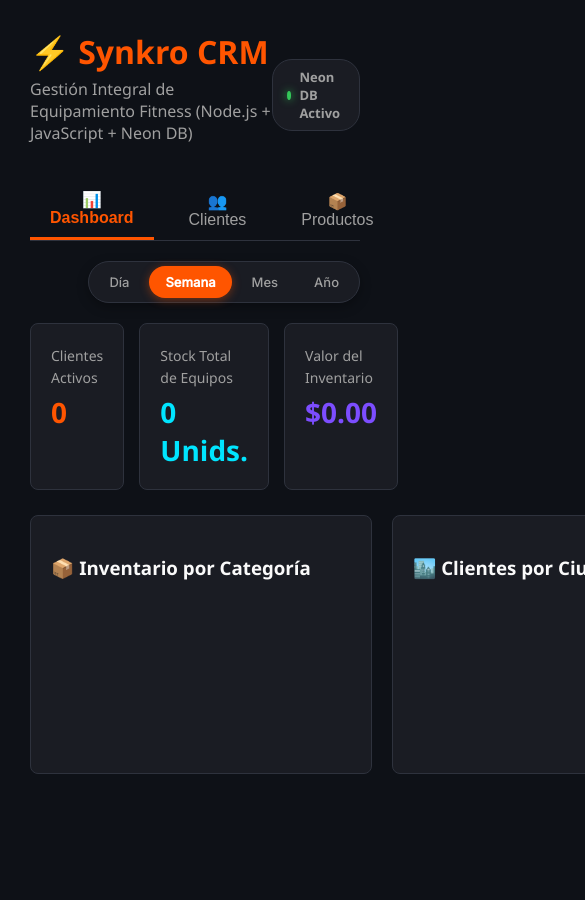
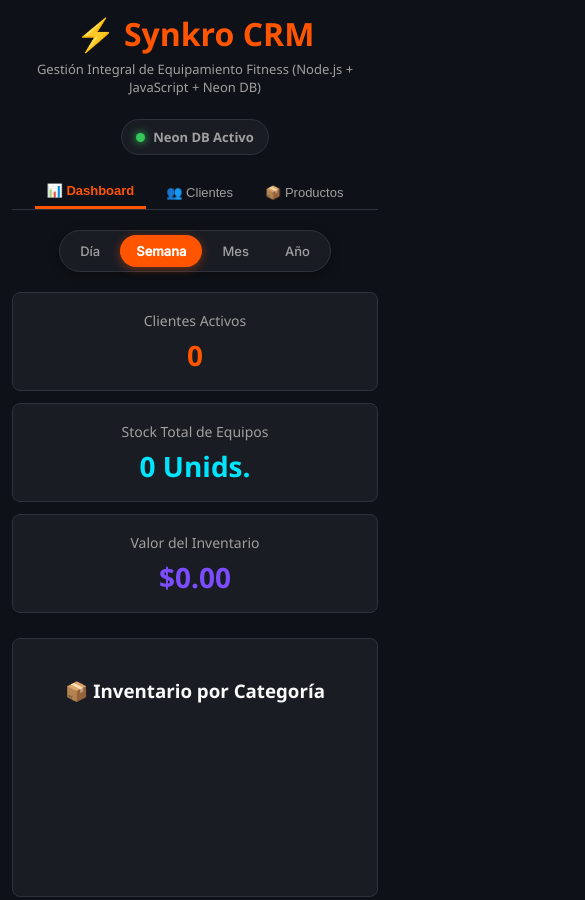
Before and after one commit to JEOVAN2/synkro-crm, a website: page public/index.html in a window 390 px wide. Shown: the top 900 px of the page, 585 px wide, since content can reach past the window. Before the commit the page ends 844 px from the top, so only its background shows below. Drawn offline with nearby package versions, Linux system fonts and the light colour scheme; no server answers.

Commit message:
Update styles.css

```diff
--- a/public/styles.css
+++ b/public/styles.css
@@ -281,3 +281,96 @@ tbody tr:hover {
 
 @keyframes fadein { from { bottom: 0; opacity: 0; } to { bottom: 30px; opacity: 1; } }
 @keyframes fadeout { from { bottom: 30px; opacity: 1; } to { bottom: 0; opacity: 0; } }
+
+/* ==========================================
+   ESTRUCTURA Y CENTRADO MÓVIL MEJORADO
+   ========================================== */
+@media (max-width: 768px) {
+    body {
+        padding: 12px !important;
+        overflow-x: hidden;
+    }
+
+    /* 1. Encabezado centrado */
+    header {
+        flex-direction: column !important;
+        text-align: center !important;
+        align-items: center !important;
+        gap: 10px !important;
+    }
+
+    header p {
+        font-size: 13px;
+    }
+
+    /* 2. Pestañas centradas */
+    .tabs {
+        justify-content: center !important;
+        gap: 8px !important;
+        width: 100%;
+    }
+
+    .tab-btn {
+        padding: 8px 12px;
+        font-size: 13px;
+    }
+
+    /* 3. Selector de rango de tiempo centrado */
+    div[style*="justify-content: flex-end"] {
+        justify-content: center !important;
+    }
+
+    .cir-tabs {
+        margin: 0 auto;
+    }
+
+    /* 4. Tarjetas KPI apiladas a 1 sola columna */
+    .kpi-grid {
+        grid-template-columns: 1fr !important;
+        gap: 12px !important;
+    }
+
+    .kpi-card {
+        text-align: center !important;
+        padding: 16px !important;
+    }
+
+    /* 5. Gráficos apilados verticalmente a 1 sola columna */
+    .charts-grid {
+        grid-template-columns: 1fr !important;
+        gap: 16px !important;
+    }
+
+    .chart-box {
+        width: 100% !important;
+        box-sizing: border-box;
+        text-align: center !important;
+    }
+
+    /* 6. Barra de acciones y búsqueda centrada */
+    .action-bar {
+        flex-direction: column !important;
+        align-items: stretch !important;
+        gap: 10px !important;
+    }
+
+    .action-bar input {
+        width: 100% !important;
+        text-align: center;
+    }
+
+    .action-bar div {
+        display: flex;
+        gap: 8px;
+    }
+
+    .action-bar button {
+        flex: 1;
+    }
+
+    /* 7. Modales adaptados */
+    .modal-content {
+        width: 92% !important;
+        padding: 20px !important;
+    }
+}
```
